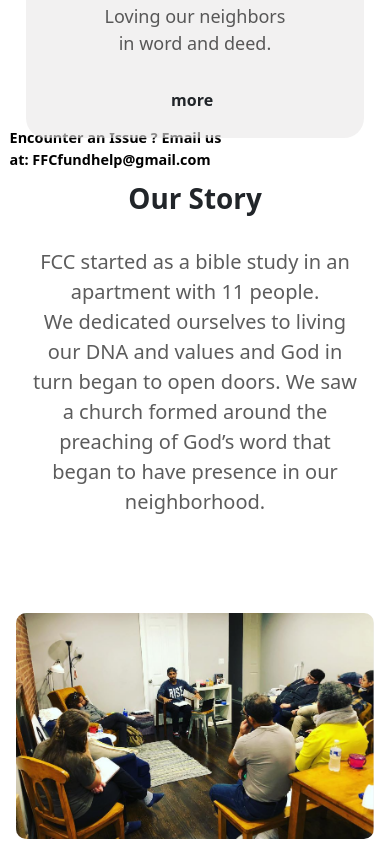
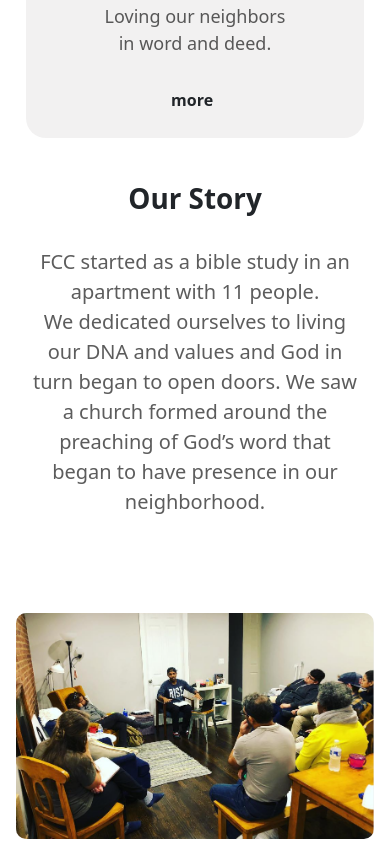
Before and after one commit to edeni4458/fcc-fund-campaign, a React (Create React App) app: page / in a window 390 px wide. Shown: the part 3200-4044 px from the top of the page. Built offline with nearby package versions, Linux system fonts and the light colour scheme.

Commit message:
adapted footer for mobiles

```diff
--- a/src/App.js
+++ b/src/App.js
@@ -13,7 +13,7 @@ function App() {
     <div className="App">
 
       <Routes>
-        <Route path="/" element={<div><Header /><SectionIII /><SectionIV /> <Zfooter/></div>}></Route>
+        <Route path="/" element={<div><Header /><SectionIII /><SectionIV /> <div><Zfooter/></div> </div>}></Route>
         <Route path="/detailspage" element={ <SectionII />} />
       </Routes>
     </div>
--- a/src/components/z_footer/zfooter.css
+++ b/src/components/z_footer/zfooter.css
@@ -1,7 +1,7 @@
 .z_footer_main-container {
     /* background-image: url(../z_images/knowing_HIS_word.jpg); */
     background-repeat: no-repeat;
-    height: 5rem;
+    height: 2rem;
     width: 15rem;
     margin-top: 3rem;
     /* Add the blur effect */
@@ -12,6 +12,7 @@
     background-size: cover;
     /* border: solid; */
     border-color: red;
+    margin-top: 10rem;
 
 }
 
@@ -31,18 +32,26 @@
 
 /* Ipad Pro */
 @media screen and (max-width: 1024px) {
+    .z_footer_main-container {
+
+        margin-top: -20rem;
+    }
 
 }
 /* Ipad Mini */
 @media screen and (max-width: 768px) {
+    .z_footer_main-container {
+
+        margin-top: 410%;
+    }
 
 }
 
 /* Phone */
 @media screen and (max-width: 550px) {
     .z_footer_main-container {
-        height: 80vh;
-        /* padding: 1rem; */
+
+        margin-top: 410%;
     }
 
     .z_footer-container > h4 {
@@ -53,5 +62,16 @@
 
 /* An Even Smaller Phone */
 @media screen and (max-width: 360px) {
+    .z_footer_main-container {
+
+        margin-top: 410%;
+    }
 
 }
+@media screen and (max-width: 375px) {
+    .z_footer_main-container {
+
+        margin-top: 420%;
+    }
+
+}
```
